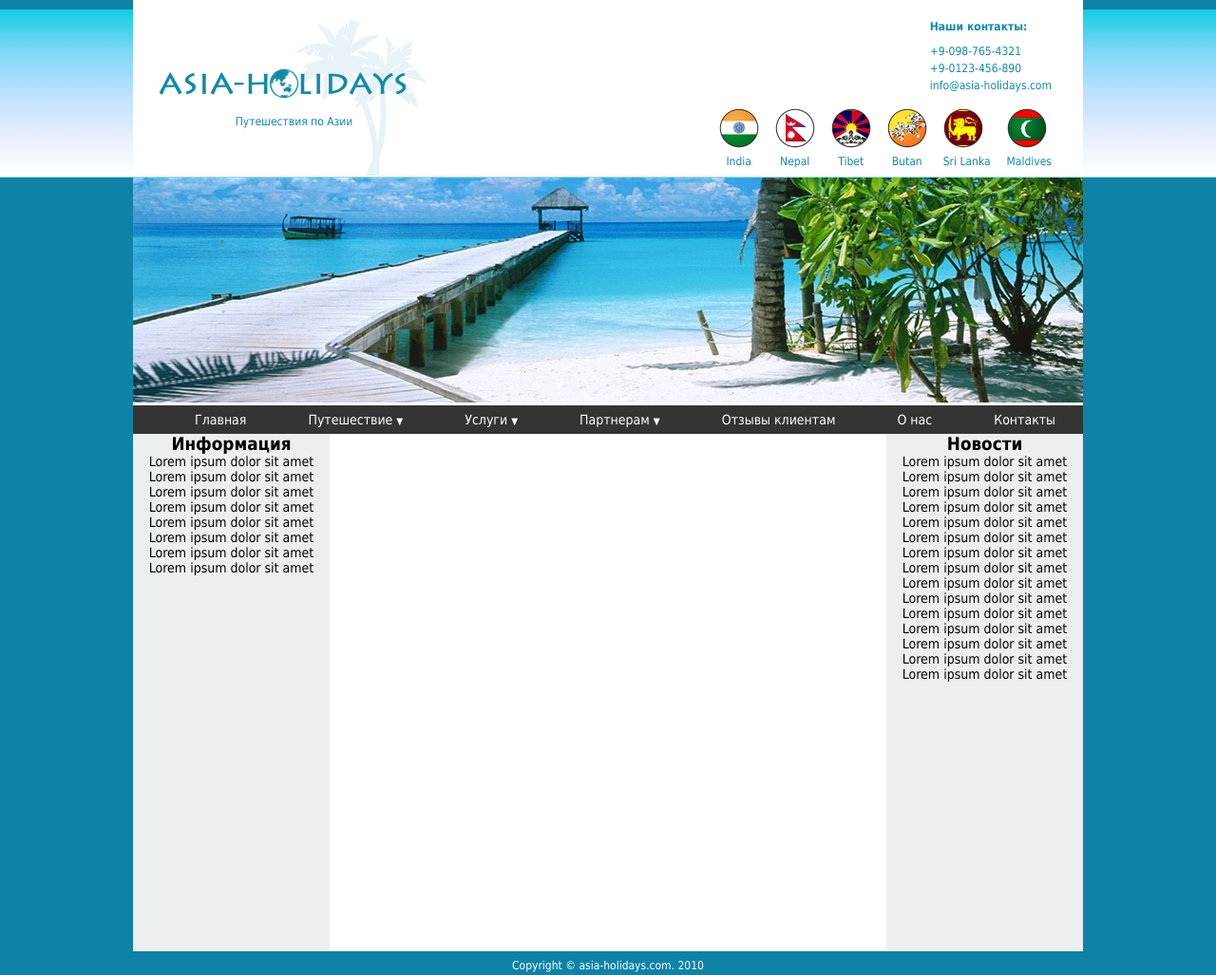
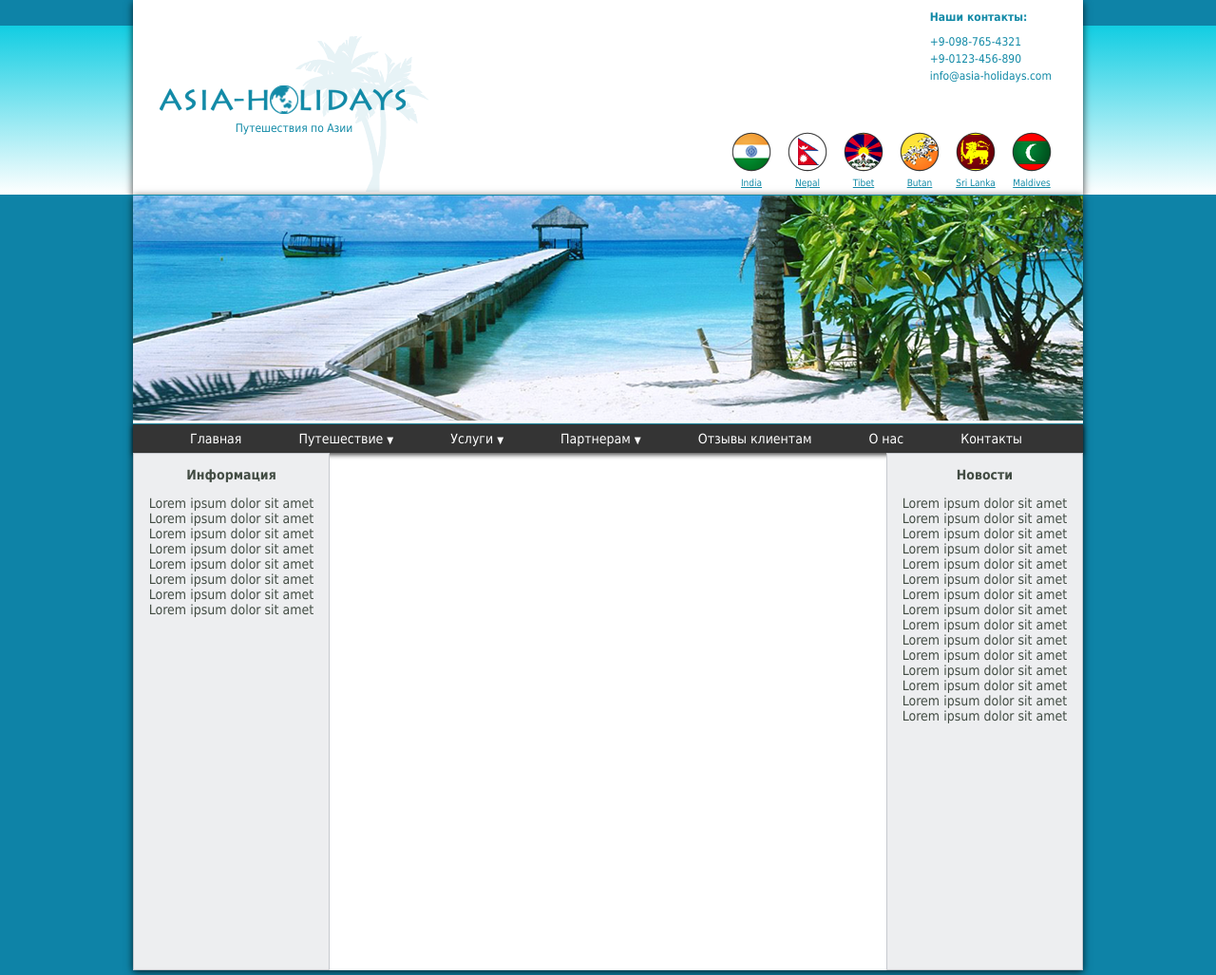
Before and after one commit to yuralnik/frontend_test, a plain HTML site: page Maket 4/index.html in a window 1280 px wide. Shown: the top 1027 px of the page at 95% size. Drawn offline with Linux system fonts and the light colour scheme.

Commit message:
Add files via upload
edited

```diff
--- a/Maket 4/index.html
+++ b/Maket 4/index.html
@@ -8,14 +8,16 @@
 </head>
 
 <body>
-    <div class="box-absolute">
-        <div class="box-absolute-2"></div>
-    </div>
+
     <div class="wrapper">
+
         <div class="main-header-wrapper">
+
             <div class="container">
+
                 <div class="content">
                     <header>
+                    	<section>
                         <div class="header-top">
                             <div class="main-logo">
                                 <span>Путешествия по Азии</span>
@@ -83,13 +85,14 @@
                                 </div>
                             </div>
                         </div>
-                    </header>
+                    </section>
+
                 </div>
             </div>
         </div>
         <div class="body-color">
             <div class="container">
-                <header>
+                <section>
                     <div class="photo-wrapper">
                         <img class="photo" src="./images/bandera.png" alt="">
                     </div>
@@ -131,6 +134,7 @@
                             <li><a href="#">Контакты</a></li>
                         </ul>
                     </nav>
+                </section>
                 </header>
                 <main>
                     <div class="main-content-wrapper">
--- a/Maket 4/styles.css
+++ b/Maket 4/styles.css
@@ -28,6 +28,7 @@ body {
     height: 100%;
     max-width: 1000px;
     flex: 1 0 auto;
+    box-shadow: 0px 2px 8px 0px rgba(0,0,0,0.75);
 }
 
 .content {
@@ -35,24 +36,11 @@ body {
     flex: 1 0 auto;
 }
 
-.box-absolute {
-    background-color: #0e83a7;
-    height: 10px;
-    width: 100%;
-    border-bottom: 1px solid #0e83a7;
 
-}
-
-.box-absolute-2 {
-    margin: 0 auto;
-    background: white;
-    height: 10px;
-    width: 1000px;
-}
 
 .header-color {
     background: #0e83a7;
-    background: linear-gradient(to top, #ffffff, #e6eeff, #bbe1ff, #7ed7f8, #11cde2);
+    /* background: linear-gradient(to top, #ffffff, #e6eeff, #bbe1ff, #7ed7f8, #11cde2); */
     border-bottom: 1px solid rgb(255, 255, 255, 0.50);
 }
 
@@ -60,23 +48,17 @@ body {
     background-color: #0e83a7;
 }
 
-header {
+section {
     display: flex;
     flex-direction: column;
     color: #128aa7;
     font-size: 12px;
     height: 100%;
-
-}
-
-.body-color {
-    background: #0e83a7;
 }
 
 .main-header-wrapper {
-    background: #0e83a7;
-    background: linear-gradient(to top, #ffffff, #e6eeff, #bbe1ff, #7ed7f8, #11cde2);
-    border-bottom: 1px solid rgb(255, 255, 255, 0.50);
+    background: rgb(14,131,167);
+	background: linear-gradient(180deg, rgba(14,131,167,1) 13%, rgba(17,205,226,1) 13%, rgba(255,255,255,1) 100%);
 }
 
 .header-top {
@@ -86,7 +68,8 @@ header {
     padding-top: 12px;
     width: 100%;
     padding: 11px 33px 0 28px;
-    max-height: 176px;
+    min-height: 176px;
+
 }
 
 .main-logo {
@@ -98,6 +81,8 @@ header {
     display: flex;
     flex-direction: column;
     align-items: center;
+    background-position-y: 10px;
+    margin-top: 17px;
 }
 
 .main-logo span {
@@ -116,6 +101,7 @@ header {
 
 .contacts-main {
     align-self: flex-end;
+    padding-bottom: 35px;
 }
 
 .countries-list {
@@ -124,6 +110,7 @@ header {
 }
 
 .countries-list li {
+	font-size: 10px;
     margin-right: 17px;
 }
 
@@ -153,6 +140,8 @@ header {
 
 .contacts figcaption {
     text-align: center;
+    text-decoration: underline;
+    text-decoration-color: #128aa7;
 }
 
 .photo {
@@ -161,6 +150,8 @@ header {
 
 .photo-wrapper {
     width: 100%;
+    border-top: 1px solid #138aa7;
+    border-bottom: 1px solid #138aa7;
 }
 
 .navigation-block {
@@ -170,6 +161,7 @@ header {
     color: white;
     font-size: 14px;
     display: flex;
+    box-shadow: 0px 2px 5px 0px rgba(0,0,0,0.75);
 }
 
 .navigation-block .navigation-block-items {
@@ -181,7 +173,7 @@ header {
 
 
 .navigation-block .navigation-block-items>li {
-    padding-left: 65px;
+    padding-left: 60px;
     position: relative;
 }
 
@@ -195,11 +187,14 @@ header {
     background: #343434;
     position: absolute;
     width: 100%;
+    margin-right: 15px;
     padding: 0 10px;
     text-align: left;
     list-style-type: none;
     line-height: 1.7;
     top: 23px;
+    left: 50px;
+    box-shadow: 0px 2px 5px 0px rgba(0,0,0,0.75);
 }
 
 .navigation-block .navigation-block-items li:hover>.dropdown {
@@ -226,15 +221,20 @@ main {
     display: flex;
     flex-direction: column;
     align-items: center;
+    border: 1px solid #c7cacf;
+    padding-top: 14px;
 }
 
-.info-block h2 {
-    font-size: 18px;
+.info-block h3 {
+	color: #424c43;
+    font-size: 14px;
 }
 
 .info-block ul {
+	margin-top: 14px;
     list-style-type: none;
     font-size: 14px;
+    color: #424c43;
 }
 
 .center-block {
@@ -242,6 +242,7 @@ main {
     display: flex;
     flex-direction: column;
     align-items: center;
+    color: #424c43;
 }
 
 .news-block {
@@ -250,15 +251,22 @@ main {
     display: flex;
     flex-direction: column;
     align-items: center;
+    border: 1px solid #c7cacf;
+    padding-top: 14px;
 }
 
-.news-block h2 {
-    font-size: 18px;
+.news-block h3 {
+	color: hsl(126°, 13%, 30%);
+    font-size: 14px;
+    color: #424c43;
+
 }
 
 .news-block ul {
+	margin-top: 14px;
     list-style-type: none;
     font-size: 14px;
+    color: #424c43;
 }
 
 
```
